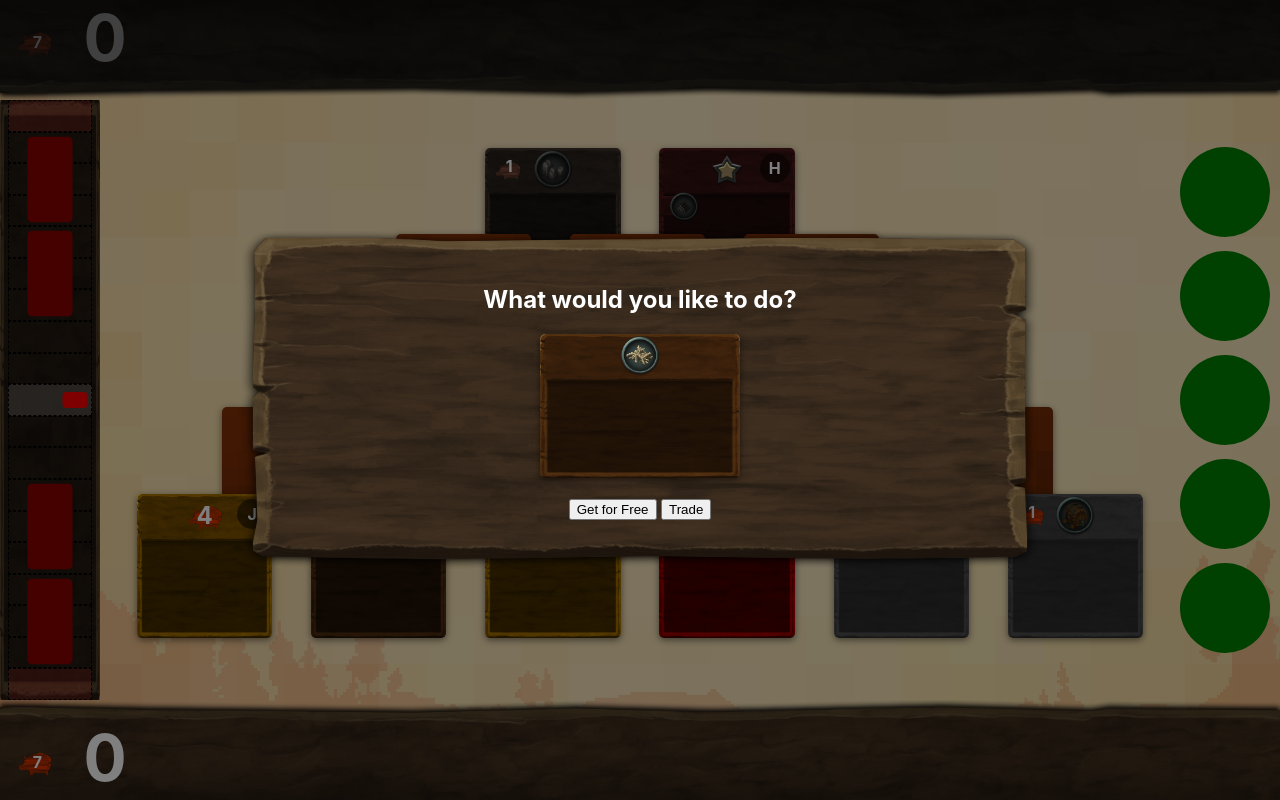
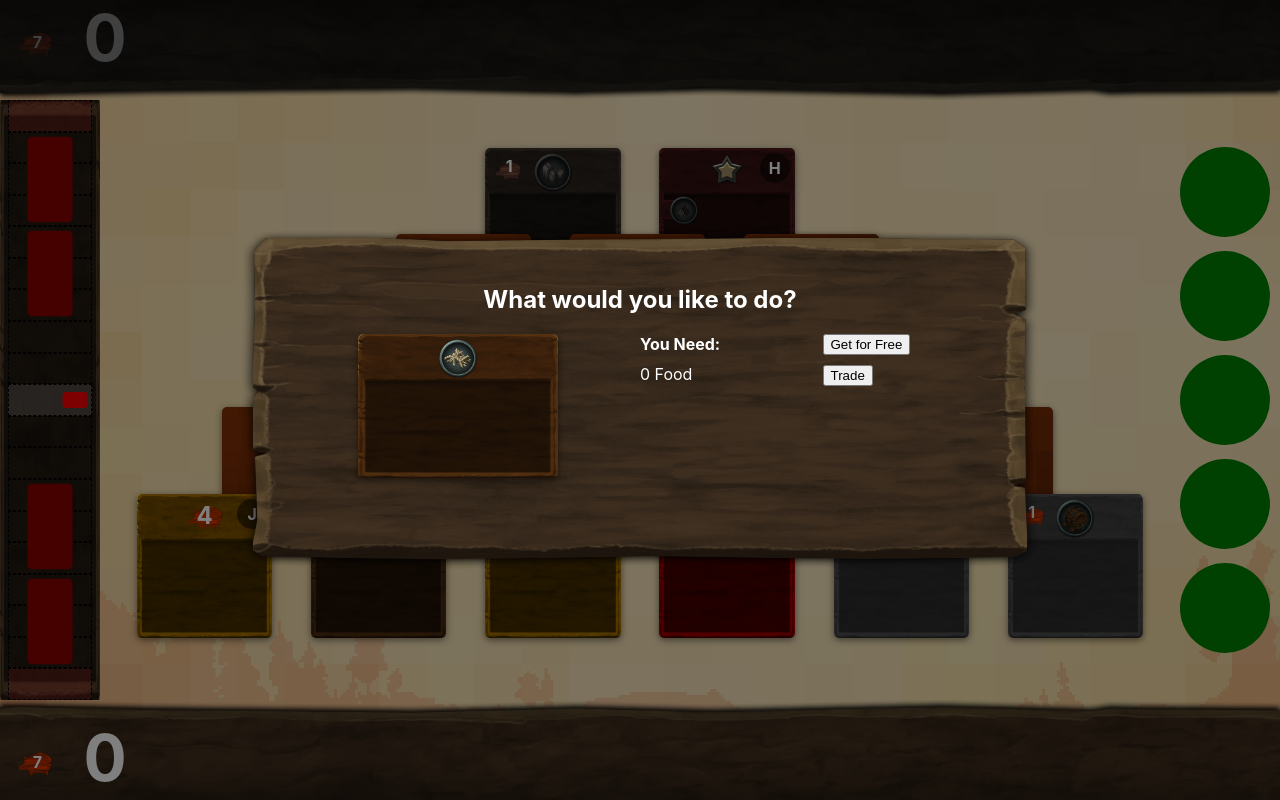
Before and after one commit to mastastealth/pocketworld-duels, a Svelte app: page / in a window 1280 px wide. Both pictures are taken after a click on the element 378 px from the left and 565 px from the top of the page. Built offline with nearby package versions, Linux system fonts and the light colour scheme.

Commit message:
Enhanced Modal

```diff
--- a/src/App.svelte
+++ b/src/App.svelte
@@ -124,4 +124,26 @@
 :global(.token[data-taken]) {
 	background: gray;
 }
+
+:global(.pog) {
+	background: url('/assets/pog.png');
+	background-size: 100% auto;
+	display: grid;
+	height: 40px;
+	position: relative;
+	width: 40px;
+}
+	:global(.pog:before) {
+		background: url('/assets/res.png') no-repeat;
+		background-size: 120px 60px;
+		content: '';
+		height: 30px;
+		margin: auto;
+		width: 30px;
+		z-index: 1;
+	}
+		:global(.pog[data-res="stone"]:before) { background-position: -30px 0; }
+		:global(.pog[data-res="wood"]:before) { background-position: -60px 0; }
+		:global(.pog[data-res="paper"]:before) { background-position: 0 -30px; }
+		:global(.pog[data-res="glass"]:before) { background-position: -30px -30px; }
 </style>
--- a/src/Card.svelte
+++ b/src/Card.svelte
@@ -149,35 +149,14 @@
 	.card:nth-child(n+31) { top: -200%; left: 50%; }
 	.card:nth-child(n+37) { top: -240%; left: 0; }
 
-.pog {
-	background: url('/assets/pog.png');
-	background-size: 100% auto;
-	display: grid;
-	height: 40px;
-	position: relative;
-	width: 40px;
-}
-	.pog:before {
-		background: url('/assets/res.png') no-repeat;
-		background-size: 120px 60px;
-		content: '';
-		height: 30px;
-		margin: auto;
-		width: 30px;
-		z-index: 1;
-	}
 	.card[data-res="stone"] .pog:before,
-		.card[data-trade="stone"] .pog:before,
-		.pog[data-res="stone"]:before { background-position: -30px 0; }
+	.card[data-trade="stone"] .pog:before { background-position: -30px 0; }
 	.card[data-res="wood"] .pog:before,
-		.card[data-trade="wood"] .pog:before,
-		.pog[data-res="wood"]:before { background-position: -60px 0; }
+	.card[data-trade="wood"] .pog:before { background-position: -60px 0; }
 	.card[data-res="paper"] .pog:before,
-		.card[data-trade="paper"] .pog:before,
-		.pog[data-res="paper"]:before { background-position: 0 -30px; }
+	.card[data-trade="paper"] .pog:before { background-position: 0 -30px; }
 	.card[data-res="glass"] .pog:before,
-		.card[data-trade="glass"] .pog:before,
-		.pog[data-res="glass"]:before { background-position: -30px -30px; }
+	.card[data-trade="glass"] .pog:before { background-position: -30px -30px; }
 
 .card[data-trade] .pog:after {
 	background: rgba(0, 0, 0, 0.5);
@@ -211,6 +190,7 @@ header {
 	top: 0; left: 0;
 	width: 100%;
 }
+	header > .pog { top: 3px; }
 
 .star {
 	width: 30px;
@@ -299,7 +279,7 @@ header {
 
 .res-list {
 	margin: 0;
-	padding: 5.5vh 0 0 0;
+	padding: 6vh 0 0 0;
 	list-style: none;
 }
 	.food strong + .res-list { padding-top: 0; }
--- a/src/Modal.svelte
+++ b/src/Modal.svelte
@@ -8,8 +8,10 @@
 	export let canAfford = () => {};
 
 	$: affordable = calcCost($gs.selected);
+	$: who = $gs[$gs.myturn ? 'p1' : 'p2'];
 
 	let total = 0;
+	let need = null;
 
 	function calcCost(card) {
 		// console.log(cardCost, $gs[$gs.myturn ? 'p1' : 'p2'].food);
@@ -19,8 +21,9 @@
 
 		// For complicated cost forms
 		if (card.cost.length) {
-			const { total : t } = canAfford(card);
+			const { total : t, need : n } = canAfford(card);
 			total = t;
+			need = n;
 			return t <= pfood;
 		} else {
 			// Normal cost calculation (pure cash)
@@ -29,20 +32,62 @@
 
 		return false;
 	}
+
+	$: resReduce = $gs.selected?.cost.length ? [...new Set($gs.selected.cost)] : [];
 </script>
 
 <div class="modal">
 	{#if !showModal}
 		<h2>What would you like to do?</h2>
 
+		<section class="purchase">
+			<aside class="item">
 				<Card card={$gs.selected} />
+			</aside>
 
+			<aside class="buy">
+				<div class="cost">
+					<h4>You Need:</h4>
+					{#if $gs.selected.cost.length}
+						{#each $gs.selected.cost as res}
+							<span class="pog" data-res={res}></span>
+						{/each}
+					{:else}
+						{$gs.selected.cost} Food
+					{/if}
+				</div>
+
+				{#if $gs.selected.cost.length}
+					<div class="have">
+						<h4>You Have:</h4>
+						<div class="current">
+							{#if $gs.selected.linkcost && who.links.includes($gs.selected.linkcost)}
+								{$gs.selected.linkcost}
+							{:else}
+								{#each resReduce as res}
+									{#if who[res] > 0}
+										<span
+											class="pog"
+											data-res={res}
+											data-enough={who[res] >= need[res] || null}
+										></span>
+									{/if}
+								{/each}
+							{/if}
+						</div>
+					</div>
+				{/if}
+			</aside>
+
+			<aside class="options">
 				<button
 					disabled={affordable ? null : true}
 					on:click={chooseCard($gs.selected)}
 				>{!affordable || total > 0 ? `Buy for ${total}` : "Get for Free"}</button>
 
 				<button on:click={chooseCard($gs.selected, true)}>Trade</button>
+			</aside>
+		</section>
 	{:else if showModal === "token"}
 		<h2>Choose a token</h2>
 
@@ -58,6 +103,8 @@
 </div>
 
 <style>
+
+h4 { margin: 0 0 10px; }
 .modal {
 	background: url('/assets/modal_bg.png') no-repeat;
 	background-size: 100% 100%;
@@ -78,4 +125,34 @@
 	pointer-events: none;
 }
 
+.item {
+	align-items: center;
+	display: flex;
+}
+
+.purchase {
+	display: grid;
+	grid-template-columns: 2fr 1fr 1fr;
+}
+
+	.purchase aside {
+		text-align: left;
+	}
+
+	.purchase .pog { display: inline-grid; }
+
+.buy div { margin-bottom: 10px; }
+.current:empty:before { content: "None 😔"; }
+.have .pog:after {
+	content: "⚠️";
+	position: absolute;
+	bottom: 0; right: 0;
+	z-index: 2;
+}
+	.have .pog[data-enough]:after { content: "✅"; }
+
+.options button {
+	display: block;
+	margin-bottom: 10px;
+}
 </style>
--- a/src/Pile.svelte
+++ b/src/Pile.svelte
@@ -198,17 +198,17 @@
 		const need = {};
 		let total = 0;
 
-		// Check for link, if so, its free
-		if (
-			card.linkcost
-			&& me.links.find(l => l === card.linkcost)
-		) return { total, link: true };
-
 		// Construct cost object
 		card.cost.forEach(res => {
 			if (!need[res]) need[res] = 0;
 			need[res] += 1;
 		});
+
+		// Check for link, if so, its free
+		if (
+			card.linkcost
+			&& me.links.find(l => l === card.linkcost)
+		) return { total, link: true, need };
 
 		// Tally up coins needed per resource
 		for (const res in need) {
@@ -259,7 +259,7 @@
 			}
 		}
 
-		return { total: total - save };
+		return { total: total - save, need };
 	}
 
 	/**
```
Lines whose indentation alone changed are shown as unchanged.
